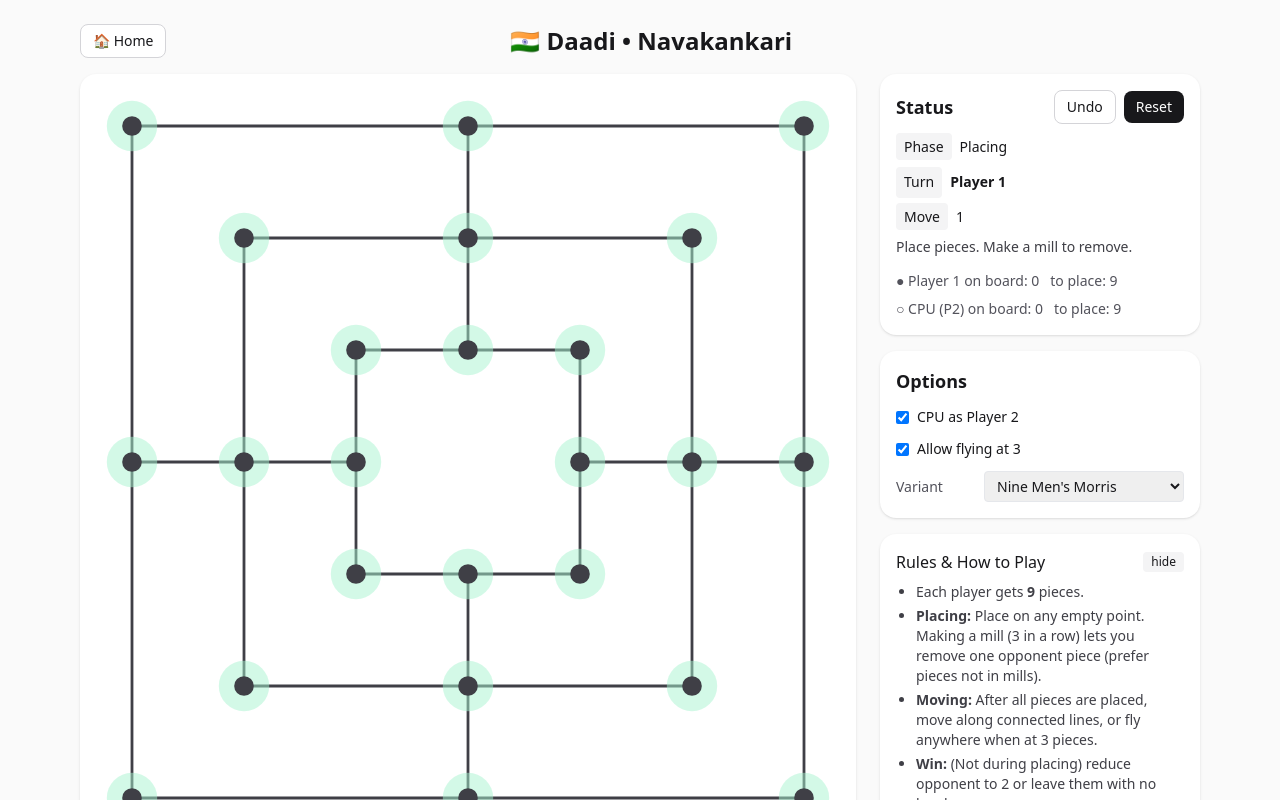
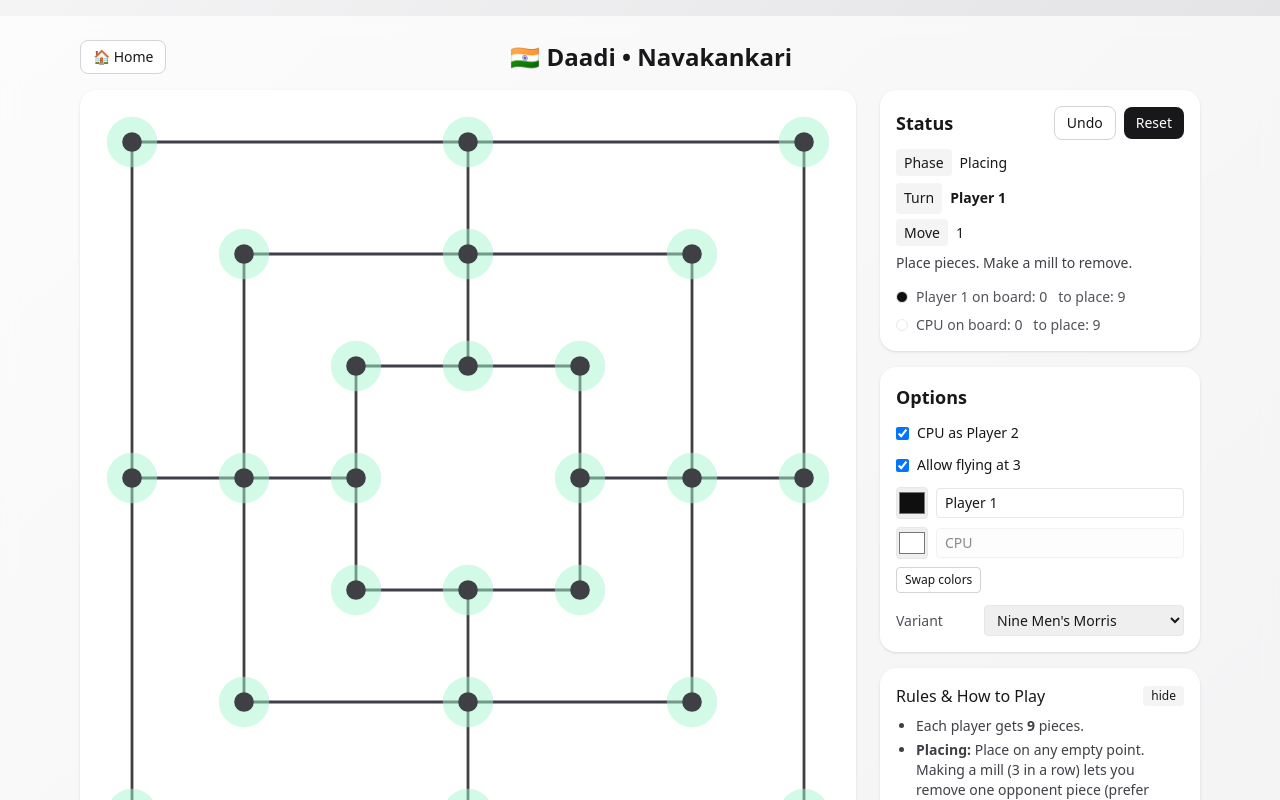
Before and after one commit to lazyville/lazyspa, a React (Vite) app in the folder apps/: page / in a window 1280 px wide. Shown: the top 800 px of the page. Built offline with nearby package versions, Linux system fonts and the light colour scheme; the HTML template or start-up script is replaced by a standard one.

Commit message:
feat: customizable player names and colors

```diff
--- a/apps/src/App.tsx
+++ b/apps/src/App.tsx
@@ -2,7 +2,7 @@ import Gameplay from './daadi/Gameplay'
 
 export default function App() {
   return (
-    <div className="min-h-screen">
+    <div className="min-h-screen bg-gradient-to-br from-zinc-100 to-zinc-300 text-zinc-800 flex items-center justify-center py-4">
       <Gameplay />
     </div>
   )
--- a/apps/src/daadi/Gameplay.tsx
+++ b/apps/src/daadi/Gameplay.tsx
@@ -27,6 +27,10 @@ export default function Gameplay(){
   const [tests,setTests]=useState<ReturnType<typeof runTests>|null>(null); const [winner,setWinner]=useState<P|0>(0);
   const [dbg,setDbg]=useState(false); const [dbgActor,setDbgActor]=useState<P>(1);
   const [ply,setPly]=useState(1);
+  const [p1Name,setP1Name]=useState("Player 1");
+  const [p2Name,setP2Name]=useState("CPU");
+  const [p1Color,setP1Color]=useState("#0f0f0f");
+  const [p2Color,setP2Color]=useState("#ffffff");
   type Snap={board:number[];turn:P;phase:Phase;toPlace:{p1:number;p2:number};sel:number|null;mustRem:P|null;flying:boolean;last:{from:number|null;to:number|null}|null;msg:string;ply:number};
   const [hist,setHist]=useState<Snap[]>([]);const push=()=>setHist(h=>[...h,{board:[...board],turn,phase,toPlace:{...toPlace},sel,mustRem,flying,last: last?{...last}:null,msg,ply}]);
   const undo=()=>setHist(h=>{if(!h.length)return h;const s=h[h.length-1];setBoard(s.board);setTurn(s.turn);setPhase(s.phase);setTP(s.toPlace);setSel(s.sel);setMustRem(s.mustRem);setFlying(s.flying);setLast(s.last);setMsg(s.msg);setPly(s.ply);setWinner(0);return h.slice(0,-1)});
@@ -36,13 +40,15 @@ export default function Gameplay(){
   const stateStr=useMemo(()=>JSON.stringify({variant:vk,board,turn,phase,toPlace,mustRem,flying},null,2),[vk,board,turn,phase,toPlace,mustRem,flying]);
   const legal=(i:number,p:P)=>{ if(board[i]!==p||phase!=='moving'||mustRem!==null||winner!==0) return []; return destinationsFor(board,V,i,p,vk,flying); };
   const moveMsg=()=>`All pieces placed. Move along lines${vk==='nine'&&flying?' (or fly at 3)':''}.`;
+  const nameOf=(p:P)=>p===1?p1Name:p2Name;
+  const colorOf=(p:P)=>p===1?p1Color:p2Color;
 
   const click=(idx:number)=>{
     if((cpu&&turn===-1)||winner!==0)return;
     if(dbg&&phase==='placing'&&mustRem===null){push();const nb=board.slice();nb[idx]=nb[idx]===0?dbgActor:0;setBoard(nb);setMsg(`Debug: ${nb[idx]===0?'cleared':(nb[idx]===1?'P1':'P2')} at ${idx}.`);return}
-    if(mustRem!==null){const rem=mustRem; if(board[idx]!== (rem===1?-1:1))return; const R=[...removables(board,rem,V.mills)]; if(!R.includes(idx))return; push(); const nb=board.slice(); nb[idx]=0; setBoard(nb); setMustRem(null); const immediate=winnerAfterRemoval(nb,rem,vk,phase); if(immediate){setWinner(immediate);setMsg(`${immediate===1?'Player 1':(cpu?'CPU':'Player 2')} wins!`);setPhase('removing');return;} const ntp=nt(turn); setTurn(ntp); setPly(p=>p+1); if(phase==='placing'){ if(enterMoving(toPlace,null)){setPhase('moving');setMsg(moveMsg())} else setMsg(ntp===1?"Player 1: place":"Player 2: place"); } else { setMsg(ntp===1?"Player 1 to move.":"Player 2 to move."); } const w=checkWin(nb,ntp,phase,V,vk,flying); if(w){setMsg(`${w===1?'Player 1':(cpu?'CPU':'Player 2')} wins!`);setPhase('removing');setWinner(w);} return }
-    if(phase==='placing'){ if(!canPlace(toPlace,turn)||board[idx]!==0)return; push(); const nb=board.slice(); nb[idx]=turn; setBoard(nb); const nextTP=turn===1?{p1:toPlace.p1-1,p2:toPlace.p2}:{p1:toPlace.p1,p2:toPlace.p2-1}; setTP(nextTP); if(inMill(nb,idx,turn as P,V.mills)){setMustRem(turn);setMsg(`${turn===1?'Player 1':'Player 2'} formed a mill! Remove one.`)} else { const ntp=nt(turn); setTurn(ntp); setPly(p=>p+1); if(enterMoving(nextTP,null)){setPhase('moving');setMsg(moveMsg())} else setMsg(ntp===1?"Player 1: place":"Player 2: place"); } return }
-    if(phase==='moving'){ if(sel===null){ if(board[idx]!==turn)return; if(!legal(idx,turn).length)return; setSel(idx); setMsg('Select a target.'); } else { if(board[idx]===turn){ if(!legal(idx,turn).length)return; setSel(idx); return } const L=legal(sel,turn); if(!L.includes(idx))return; push(); const nb=board.slice(); nb[sel]=0; nb[idx]=turn; setBoard(nb); setLast({from:sel,to:idx}); setSel(null); if(inMill(nb,idx,turn,V.mills)){setMustRem(turn);setMsg(`${turn===1?'Player 1':'Player 2'} formed a mill! Remove one.`);return} const ntp=nt(turn); setTurn(ntp); setPly(p=>p+1); setMsg(ntp===1?"Player 1 to move.":"Player 2 to move."); const w=checkWin(nb,ntp,'moving',V,vk,flying); if(w){setMsg(`${w===1?'Player 1':(cpu?'CPU':'Player 2')} wins!`);setPhase('removing');setWinner(w);} }}
+    if(mustRem!==null){const rem=mustRem; if(board[idx]!== (rem===1?-1:1))return; const R=[...removables(board,rem,V.mills)]; if(!R.includes(idx))return; push(); const nb=board.slice(); nb[idx]=0; setBoard(nb); setMustRem(null); const immediate=winnerAfterRemoval(nb,rem,vk,phase); if(immediate){setWinner(immediate);setMsg(`${nameOf(immediate as P)} wins!`);setPhase('removing');return;} const ntp=nt(turn); setTurn(ntp); setPly(p=>p+1); if(phase==='placing'){ if(enterMoving(toPlace,null)){setPhase('moving');setMsg(moveMsg())} else setMsg(`${nameOf(ntp)}: place`); } else { setMsg(`${nameOf(ntp)} to move.`); } const w=checkWin(nb,ntp,phase,V,vk,flying); if(w){setMsg(`${nameOf(w as P)} wins!`);setPhase('removing');setWinner(w);} return }
+    if(phase==='placing'){ if(!canPlace(toPlace,turn)||board[idx]!==0)return; push(); const nb=board.slice(); nb[idx]=turn; setBoard(nb); const nextTP=turn===1?{p1:toPlace.p1-1,p2:toPlace.p2}:{p1:toPlace.p1,p2:toPlace.p2-1}; setTP(nextTP); if(inMill(nb,idx,turn as P,V.mills)){setMustRem(turn);setMsg(`${nameOf(turn)} formed a mill! Remove one.`)} else { const ntp=nt(turn); setTurn(ntp); setPly(p=>p+1); if(enterMoving(nextTP,null)){setPhase('moving');setMsg(moveMsg())} else setMsg(`${nameOf(ntp)}: place`); } return }
+    if(phase==='moving'){ if(sel===null){ if(board[idx]!==turn)return; if(!legal(idx,turn).length)return; setSel(idx); setMsg('Select a target.'); } else { if(board[idx]===turn){ if(!legal(idx,turn).length)return; setSel(idx); return } const L=legal(sel,turn); if(!L.includes(idx))return; push(); const nb=board.slice(); nb[sel]=0; nb[idx]=turn; setBoard(nb); setLast({from:sel,to:idx}); setSel(null); if(inMill(nb,idx,turn,V.mills)){setMustRem(turn);setMsg(`${nameOf(turn)} formed a mill! Remove one.`);return} const ntp=nt(turn); setTurn(ntp); setPly(p=>p+1); setMsg(`${nameOf(ntp)} to move.`); const w=checkWin(nb,ntp,'moving',V,vk,flying); if(w){setMsg(`${nameOf(w as P)} wins!`);setPhase('removing');setWinner(w);} }}
   };
 
   // CPU
@@ -84,9 +90,9 @@ export default function Gameplay(){
     for(let d=1; d<=Dmax; d++){ negamax(board,phase,toPlace,p,d,-1e9,1e9); if(Date.now()-start>budget) break; }
     return rootBest;
   };
-  const doCPU=(a:Act)=>{ if(winner!==0)return; if(a.type==='remove'){push();const nb=board.slice();nb[a.idx]=0;setBoard(nb);setMustRem(null);const imm=winnerAfterRemoval(nb,-1,vk,phase);if(imm){setWinner(imm);setMsg('CPU wins!');setPhase('removing');return;} const ntp=nt(turn);setTurn(ntp); setPly(p=>p+1); if(phase==='placing'){ if(enterMoving(toPlace,null)){setPhase('moving');setMsg(moveMsg())} else setMsg(ntp===1?'Player 1: place':'Player 2: place'); } else { setMsg('Player 1 to move.'); } const w=checkWin(nb,ntp,phase,V,vk,flying); if(w){setMsg(`${w===1?'Player 1':'CPU'} wins!`);setPhase('removing');setWinner(w);} return }
-    if(phase==='placing'&&a.type==='place'){push();const nb=board.slice();nb[a.to]=-1;setBoard(nb);const tp={p1:toPlace.p1,p2:toPlace.p2-1};setTP(tp); if(inMill(nb,a.to,-1,VARIANTS[vk].mills)){setMustRem(-1);setMsg('CPU formed a mill! Removing...');} else {const ntp=nt(-1);setTurn(ntp); if(enterMoving(tp,null)){setPhase('moving');setMsg(moveMsg())} else setMsg('Player 1: place');} return }
-    if(phase==='moving'&&a.type==='move'){push();const allowed=destinationsFor(board,VARIANTS[vk],a.from,-1 as P,vk,flying); if(!allowed.includes(a.to)) { return; } const nb=board.slice();nb[a.from]=0;nb[a.to]=-1;setBoard(nb);setLast({from:a.from,to:a.to}); if(inMill(nb,a.to,-1,VARIANTS[vk].mills)){setMustRem(-1);setMsg('CPU formed a mill! Removing...');} else {const ntp=nt(-1);setTurn(ntp);setMsg('Player 1 to move.');const w=checkWin(nb,ntp,'moving',V,vk,flying); if(w){setMsg(`${w===1?'Player 1':'CPU'} wins!`);setPhase('removing');setWinner(w);}} } };
+  const doCPU=(a:Act)=>{ if(winner!==0)return; if(a.type==='remove'){push();const nb=board.slice();nb[a.idx]=0;setBoard(nb);setMustRem(null);const imm=winnerAfterRemoval(nb,-1,vk,phase);if(imm){setWinner(imm);setMsg(`${nameOf(-1)} wins!`);setPhase('removing');return;} const ntp=nt(turn);setTurn(ntp); setPly(p=>p+1); if(phase==='placing'){ if(enterMoving(toPlace,null)){setPhase('moving');setMsg(moveMsg())} else setMsg(`${nameOf(ntp)}: place`); } else { setMsg(`${nameOf(1)} to move.`); } const w=checkWin(nb,ntp,phase,V,vk,flying); if(w){setMsg(`${nameOf(w as P)} wins!`);setPhase('removing');setWinner(w);} return }
+    if(phase==='placing'&&a.type==='place'){push();const nb=board.slice();nb[a.to]=-1;setBoard(nb);const tp={p1:toPlace.p1,p2:toPlace.p2-1};setTP(tp); if(inMill(nb,a.to,-1,VARIANTS[vk].mills)){setMustRem(-1);setMsg(`${nameOf(-1)} formed a mill! Removing...`);} else {const ntp=nt(-1);setTurn(ntp); if(enterMoving(tp,null)){setPhase('moving');setMsg(moveMsg())} else setMsg(`${nameOf(1)}: place`);} return }
+    if(phase==='moving'&&a.type==='move'){push();const allowed=destinationsFor(board,VARIANTS[vk],a.from,-1 as P,vk,flying); if(!allowed.includes(a.to)) { return; } const nb=board.slice();nb[a.from]=0;nb[a.to]=-1;setBoard(nb);setLast({from:a.from,to:a.to}); if(inMill(nb,a.to,-1,VARIANTS[vk].mills)){setMustRem(-1);setMsg(`${nameOf(-1)} formed a mill! Removing...`);} else {const ntp=nt(-1);setTurn(ntp);setMsg(`${nameOf(1)} to move.`);const w=checkWin(nb,ntp,'moving',V,vk,flying); if(w){setMsg(`${nameOf(w as P)} wins!`);setPhase('removing');setWinner(w);}} } };
   useEffect(()=>{ if(!cpu||winner!==0||(dbg&&phase!=='moving')||turn!==-1||((mustRem!==null&&mustRem!==-1))||thinking.current)return; thinking.current=true; const t=setTimeout(()=>{const pick=searchBest(-1 as P); if(pick){ if(pick.remove!==undefined){ doCPU({type:'remove', idx: pick.remove}); } else { doCPU(pick.act); } } thinking.current=false},320); return()=>{clearTimeout(t);thinking.current=false} },[cpu,turn,phase,board,mustRem,flying,vk,toPlace,winner,dbg]);
 
   const sx=80, off=20, toXY=(p:[number,number])=>({cx:off+p[0]*sx,cy:off+p[1]*sx});
@@ -94,7 +100,7 @@ export default function Gameplay(){
   const remSet=useMemo(()=>mustRem===null?new Set<number>():removables(board,mustRem,VARIANTS[vk].mills),[board,mustRem,vk]);
   const Title= vk==='nine'? 'Daadi • Navakankari' : 'Chinna Daadi';
 
-  return (<div className="min-h-screen w-full bg-zinc-50 text-zinc-900 flex flex-col items-center py-6">
+  return (<div className="min-h-screen w-full bg-white/70 backdrop-blur flex flex-col items-center py-6 text-zinc-900">
     <div className="w-full max-w-6xl px-2 sm:px-4 mb-4">
       <div className="flex items-center justify-between">
         <a href="/" className="text-sm px-3 py-1.5 rounded-lg bg-white border border-zinc-300 hover:bg-zinc-100">🏠 Home</a>
@@ -113,7 +119,7 @@ export default function Gameplay(){
           {VARIANTS[vk].points.map((p,i)=>{const {cx,cy}=toXY(p);const o=board[i];const seld=sel===i;const lastHit=last&&(last.from===i||last.to===i);const canGo=sel!==null&&legal(sel,turn).includes(i);const canPlaceHere=phase==='placing'&&board[i]===0&&mustRem===null&&(turn===1||!cpu)&&canPlace(toPlace,turn)&&!dbg;const canRem=mustRem!==null&&remSet.has(i)&&board[i]===(mustRem===1?-1:1);const inM=o===1?mill1.has(i):o===-1?mill2.has(i):false;return (
             <g key={i} onClick={()=>click(i)} className={cpu&&turn===-1?"cursor-not-allowed":"cursor-pointer"}>
               {board[i]===0&&(canGo||canPlaceHere)&&<circle cx={cx} cy={cy} r={18} className="fill-emerald-200/50"/>}
-              {o!==0&&<circle cx={cx} cy={cy} r={18} className={`${o===1?"fill-zinc-900":"fill-white"} stroke-zinc-900 stroke-[1.5px]${seld?" ring-4 ring-blue-300":""}${canRem?" ring-4 ring-rose-300":""}`}/>}
+              {o!==0&&<circle cx={cx} cy={cy} r={18} className={`stroke-zinc-900 stroke-[1.5px]${seld?" ring-4 ring-blue-300":""}${canRem?" ring-4 ring-rose-300":""}`} style={{fill:colorOf(o as P)}}/>}
               {o===0&&<circle cx={cx} cy={cy} r={7} className="fill-zinc-700"/>}
               {inM&&<circle cx={cx} cy={cy} r={4} className="fill-amber-400"/>}
               {lastHit&&<circle cx={cx} cy={cy} r={22} className="fill-transparent stroke-blue-400 stroke-2"/>}
@@ -126,18 +132,32 @@ export default function Gameplay(){
           <div className="flex items-center justify-between gap-2 flex-wrap"><span className="text-lg font-semibold">Status</span><div className="flex items-center gap-2"><button onClick={undo} className="text-sm px-3 py-1.5 rounded-lg bg-white border border-zinc-300 hover:bg-zinc-100">Undo</button><button onClick={()=>reset(true)} className="text-sm px-3 py-1.5 rounded-lg bg-zinc-900 text-white hover:bg-zinc-800">Reset</button></div></div>
           <div className="mt-3 text-sm leading-relaxed">
             <div className="mb-2"><span className="px-2 py-1 rounded bg-zinc-100 mr-2">Phase</span><span className="font-medium capitalize">{phase==='placing'?"Placing":phase==='moving'?"Moving":mustRem!==null?"Removing":"Game Over"}</span></div>
-            <div className="mb-2 flex items-center gap-2"><span className="px-2 py-1 rounded bg-zinc-100">Turn</span><span className={`font-semibold ${turn===1?"text-zinc-900":"text-zinc-600"}`}>{turn===1?"Player 1":"CPU"}</span></div>
+            <div className="mb-2 flex items-center gap-2"><span className="px-2 py-1 rounded bg-zinc-100">Turn</span><span className={`font-semibold ${turn===1?"text-zinc-900":"text-zinc-600"}`}>{nameOf(turn)}</span></div>
             <div className="mb-2"><span className="px-2 py-1 rounded bg-zinc-100 mr-2">Move</span><span className="font-medium">{ply}</span></div>
             <p className="text-zinc-700">{msg}</p>
           </div>
-          <div className="mt-3 flex flex-col gap-2 text-sm text-zinc-600"><div>● Player 1 on board: {counts.p1} &nbsp; to place: {toPlace.p1}</div><div>○ CPU (P2) on board: {counts.p2} &nbsp; to place: {toPlace.p2}</div></div>
+          <div className="mt-3 flex flex-col gap-2 text-sm text-zinc-600">
+            <div className="flex items-center gap-2"><span className="w-3 h-3 rounded-full border" style={{background:p1Color}}></span>{p1Name} on board: {counts.p1} &nbsp; to place: {toPlace.p1}</div>
+            <div className="flex items-center gap-2"><span className="w-3 h-3 rounded-full border" style={{background:p2Color}}></span>{p2Name} on board: {counts.p2} &nbsp; to place: {toPlace.p2}</div>
+          </div>
         </div>
 
         <div className="bg-white rounded-2xl shadow p-4">
           <div className="flex items-center justify-between gap-2"><span className="text-lg font-semibold">Options</span>{dbg && (<button onClick={()=>setTests(runTests())} className="text-xs px-2 py-1 rounded border border-zinc-300 hover:bg-zinc-100">Run tests</button>)}</div>
           <div className="mt-3 text-sm space-y-3">
-            <label className="flex items-center gap-2 select-none"><input type="checkbox" checked={cpu} onChange={e=>setCPU(e.target.checked)}/><span>CPU as Player 2</span></label>
+            <label className="flex items-center gap-2 select-none"><input type="checkbox" checked={cpu} onChange={e=>{setCPU(e.target.checked); if(e.target.checked) setP2Name('CPU'); else if(p2Name==='CPU') setP2Name('Player 2');}}/><span>CPU as Player 2</span></label>
             {vk==='nine'&&<label className="flex items-center gap-2 select-none"><input type="checkbox" checked={flying} onChange={e=>setFlying(e.target.checked)}/><span>Allow flying at 3</span></label>}
+            <div className="space-y-2">
+              <div className="flex items-center gap-2">
+                <input type="color" value={p1Color} onChange={e=>setP1Color(e.target.value)} className="h-8 w-8 p-0 border rounded"/>
+                <input type="text" value={p1Name} onChange={e=>setP1Name(e.target.value)} className="flex-1 border rounded px-2 py-1"/>
+              </div>
+              <div className="flex items-center gap-2">
+                <input type="color" value={p2Color} onChange={e=>setP2Color(e.target.value)} className="h-8 w-8 p-0 border rounded"/>
+                <input type="text" value={p2Name} onChange={e=>setP2Name(e.target.value)} disabled={cpu} className="flex-1 border rounded px-2 py-1 disabled:opacity-50"/>
+              </div>
+              <button onClick={()=>{setP1Color(p2Color);setP2Color(p1Color);}} className="text-xs px-2 py-1 rounded border border-zinc-300 hover:bg-zinc-100">Swap colors</button>
+            </div>
             {dbg && (<label className="flex items-center gap-2 select-none"><input type="checkbox" checked={dbg} onChange={e=>setDbg(e.target.checked)}/><span>Test / Debug mode</span></label>)}
             {dbg&&<div className="ml-5 space-y-2">
               <div className="flex items-center gap-3"><span className="text-zinc-600">Place as:</span><label className="flex items-center gap-1"><input type="radio" name="dbgActor" checked={dbgActor===1} onChange={()=>setDbgActor(1)}/><span>Player 1</span></label><label className="flex items-center gap-1"><input type="radio" name="dbgActor" checked={dbgActor===-1} onChange={()=>setDbgActor(-1)}/><span>Player 2</span></label></div>
@@ -177,8 +197,8 @@ export default function Gameplay(){
 
     {winner!==0&&(<div className="fixed inset-0 bg-black/30 flex items-center justify-center p-4 z-50"><div className="bg-white rounded-2xl shadow-xl p-6 w-full max-w-sm text-center relative overflow-hidden">
       <style>{`@keyframes blink{0%,80%,100%{opacity:.25}40%{opacity:1}}@keyframes dash{from{stroke-dashoffset:140}to{stroke-dashoffset:0}}`}</style>
-      <div className="flex items-center justify-center mb-3"><svg width="180" height="40" viewBox="0 0 180 40">{(()=>{const isP1=winner===1,d=isP1?"#0f0f0f":"#ffffff",common:any={r:6};return(<g><circle cx="20" cy="20" {...common} fill={d} stroke="#0f0f0f" style={{animation:"blink 1.2s infinite" as any}}/><circle cx="90" cy="20" {...common} fill={d} stroke="#0f0f0f" style={{animation:"blink 1.2s .2s infinite" as any}}/><circle cx="160" cy="20" {...common} fill={d} stroke="#0f0f0f" style={{animation:"blink 1.2s .4s infinite" as any}}/><line x1="26" y1="20" x2="84" y2="20" stroke={d} strokeWidth="3" strokeDasharray="140" strokeDashoffset="140" style={{animation:"dash 1.2s ease forwards" as any}}/><line x1="96" y1="20" x2="154" y2="20" stroke={d} strokeWidth="3" strokeDasharray="140" strokeDashoffset="140" style={{animation:"dash 1.2s .2s ease forwards" as any}}/></g>)})()}</svg></div>
-      <div className="text-2xl font-semibold mb-1">🏆 {winner===1?"Player 1":"CPU"} wins!</div>
+      <div className="flex items-center justify-center mb-3"><svg width="180" height="40" viewBox="0 0 180 40">{(()=>{const isP1=winner===1;const d=colorOf(isP1?1:-1);const common:any={r:6};return(<g><circle cx="20" cy="20" {...common} fill={d} stroke="#0f0f0f" style={{animation:"blink 1.2s infinite" as any}}/><circle cx="90" cy="20" {...common} fill={d} stroke="#0f0f0f" style={{animation:"blink 1.2s .2s infinite" as any}}/><circle cx="160" cy="20" {...common} fill={d} stroke="#0f0f0f" style={{animation:"blink 1.2s .4s infinite" as any}}/><line x1="26" y1="20" x2="84" y2="20" stroke={d} strokeWidth="3" strokeDasharray="140" strokeDashoffset="140" style={{animation:"dash 1.2s ease forwards" as any}}/><line x1="96" y1="20" x2="154" y2="20" stroke={d} strokeWidth="3" strokeDasharray="140" strokeDashoffset="140" style={{animation:"dash 1.2s .2s ease forwards" as any}}/></g>)})()}</svg></div>
+      <div className="text-2xl font-semibold mb-1">🏆 {nameOf(winner as P)} wins!</div>
       <p className="text-sm text-zinc-600 mb-4">Good game.</p>
       <button onClick={()=>reset(true)} className="px-4 py-2 rounded-lg bg-zinc-900 text-white hover:bg-zinc-800">New game</button>
     </div></div>)}
```
